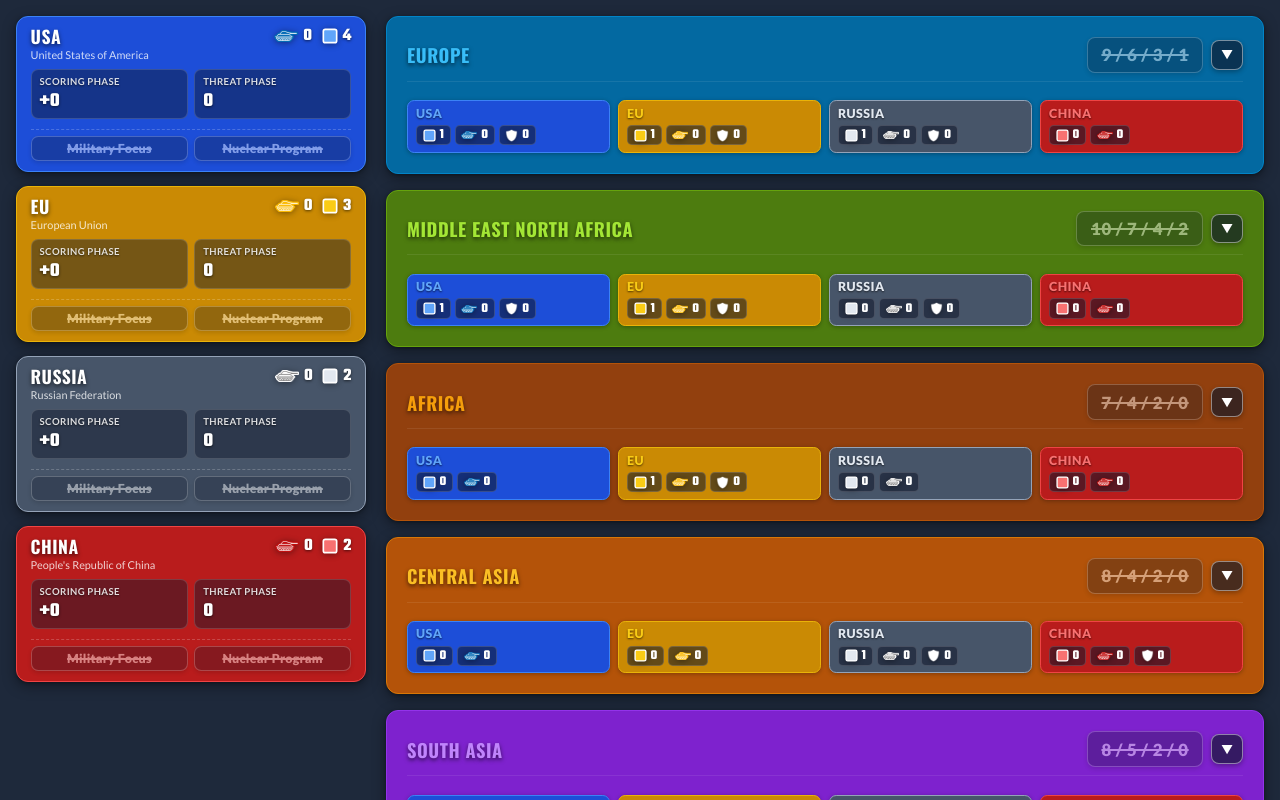
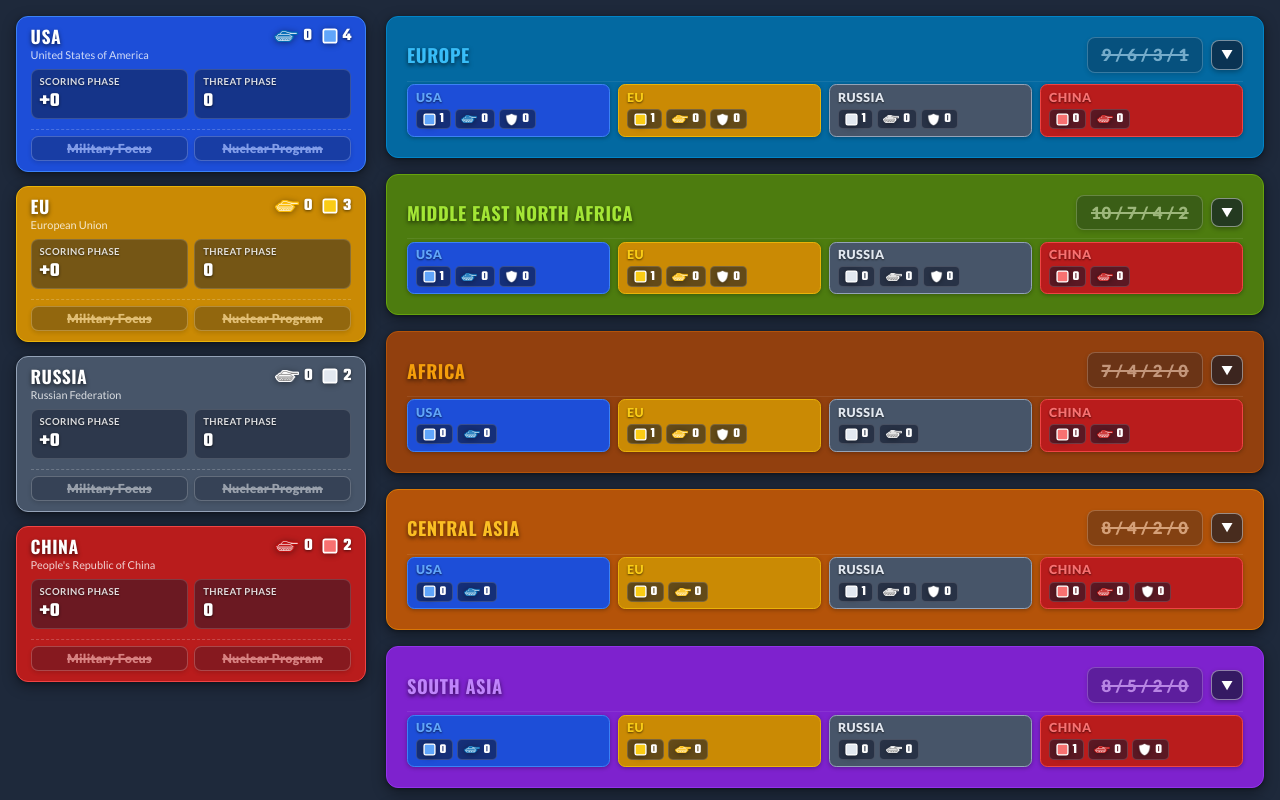
Before and after one commit to Boatera/world-order, a Vue app: page / in a window 1280 px wide. Shown: the top 800 px of the page. Built offline with nearby package versions, Linux system fonts and the light colour scheme.

Commit message:
Implement CSS Masonry column layout so collapsed zone cards automatically shift up to fill empty space

```diff
--- a/src/App.vue
+++ b/src/App.vue
@@ -73,22 +73,19 @@ const gameStore = useGameStore();
 
 .zones-main-section {
   flex: 1;
-  display: grid;
-  grid-template-columns: repeat(2, 1fr);
-  align-items: start;
-  gap: 1rem;
+  column-count: 2;
+  column-gap: 1rem;
   width: 100%;
   max-width: 100%;
   min-width: 0;
   box-sizing: border-box;
 
   @media (max-width: 1280px) and (min-width: 1024px) {
-    grid-template-columns: 1fr;
+    column-count: 1;
   }
 
   @media (max-width: 1023px) {
-    width: 100%;
-    max-width: 100%;
+    column-count: 1;
     display: flex;
     flex-direction: column;
     gap: 0.75rem;
--- a/src/components/ZoneCard.vue
+++ b/src/components/ZoneCard.vue
@@ -347,15 +347,19 @@ function getPlayerPressure(pid: PlayerId) {
 
 <style scoped lang="scss">
 .zone-card {
-  display: flex;
+  display: inline-block;
   flex-direction: column;
   gap: 1rem;
   border-width: 1px;
   width: 100%;
   max-width: 100%;
   box-sizing: border-box;
-  height: auto;
-  align-self: start;
+  margin-bottom: 1rem;
+  break-inside: avoid;
+
+  @media (max-width: 1023px) {
+    margin-bottom: 0;
+  }
 }
 
 .zone-header {
```
